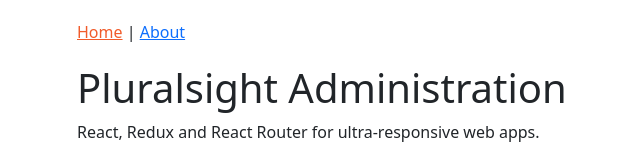
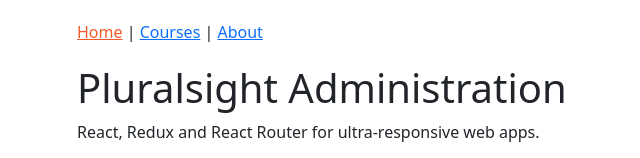
Before and after one commit to simonojok19/react-redux-review, a React app: page / in a window 1280 px wide. Shown: the top 158 px of the page, without its empty margins (150-790 px from the left). Built offline with nearby package versions, Linux system fonts and the light colour scheme.

Commit message:
done setting up the pages next thing is redux work only

```diff
--- a/src/components/common/Header.js
+++ b/src/components/common/Header.js
@@ -9,6 +9,10 @@
         Home
       </NavLink>
       {" | "}
+      <NavLink to="/courses" activeStyle={activeStyle}>
+        Courses
+      </NavLink>
+      {" | "}
       <NavLink to="/about" activeStyle={activeStyle}>
         About
       </NavLink>
```
